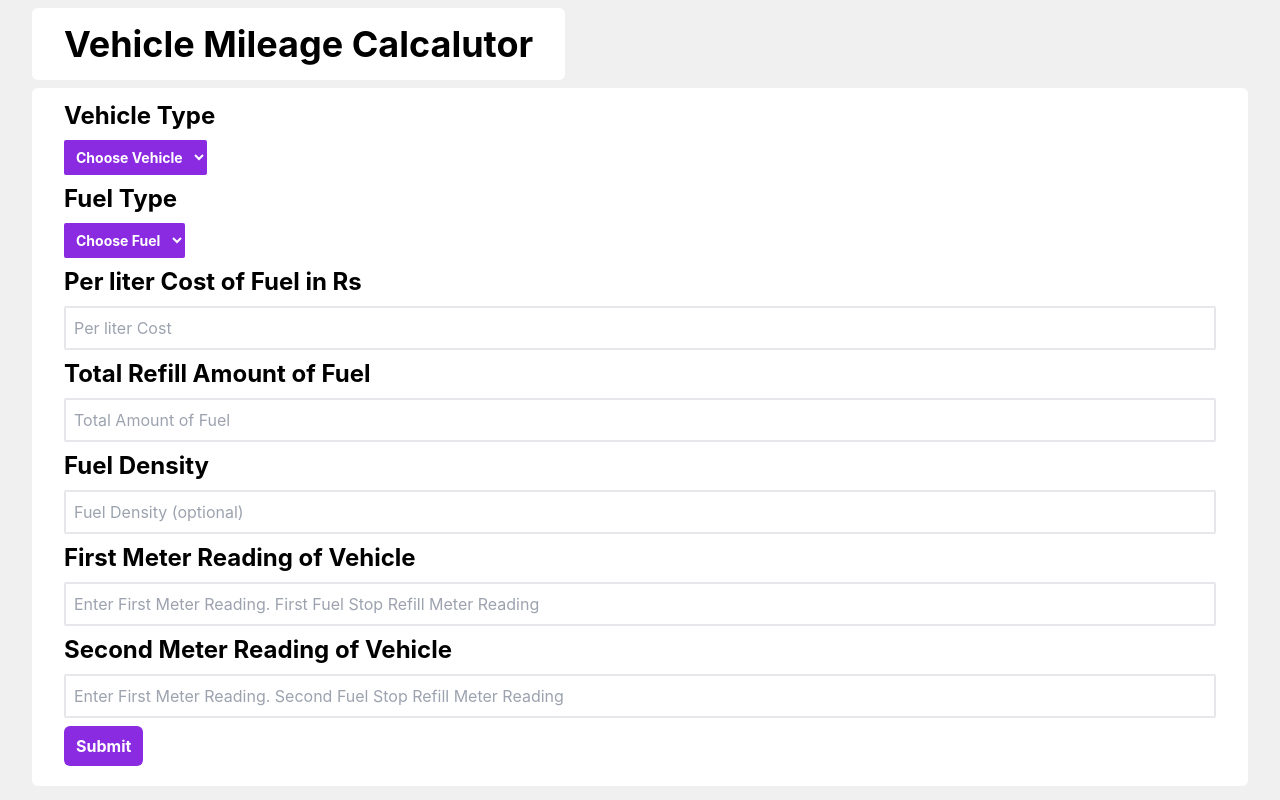
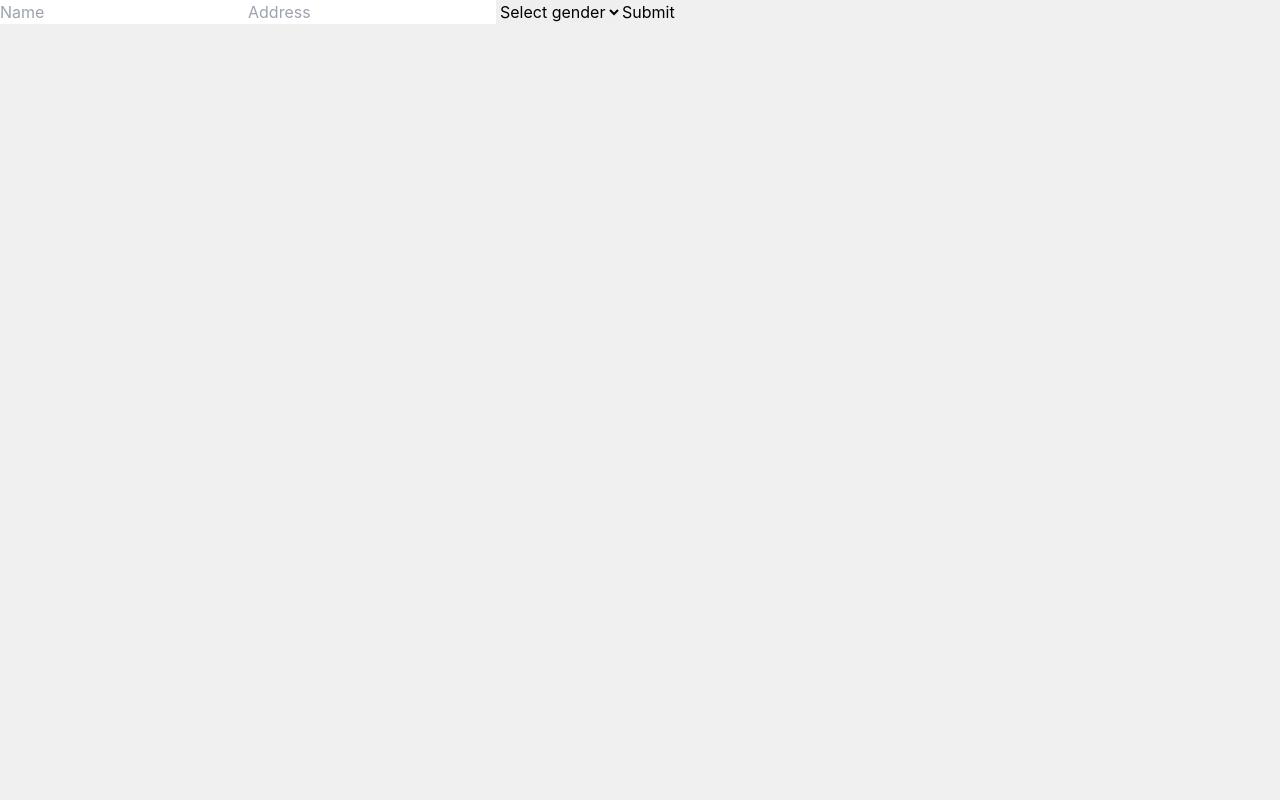
Before and after one commit to Manju1392k/SM-Vehicle-Mileage-Calculator, a React (Create React App) app: page / in a window 1280 px wide. Built offline with nearby package versions, Linux system fonts and the light colour scheme.

Commit message:
newversion1

```diff
--- a/src/components/Homepage.js
+++ b/src/components/Homepage.js
@@ -1,183 +1,36 @@
-import React, { useState, useEffect } from "react";
+import React, { useState } from 'react';
 
-import { ToastContainer, toast } from "react-toastify";
-import "react-toastify/dist/ReactToastify.css";
-
-import { Link } from "react-router-dom";
-
-export default function Home() {
-  const [VehiclData, setVehicledata] = useState({
-    Perlitercost: "",
-    Totalamount: "",
-    Density: "",
-    Firstmeterreading: "",
-    Secondmeterreading: "",
+function Home() {
+  const [form, setForm] = useState({
+    name: '',
+    address: '',
+    gender: ''
   });
 
-  useEffect(() => {
-    // Save formData to local storage whenever it changes
-    localStorage.setItem("VehiclData", JSON.stringify(VehiclData));
-  }, [VehiclData]);
-
-  const handleInputChange = (event) => {
-    const { name, value } = event.target;
-
-    // Check if the input value is a number or text
-    if (isNaN(value)) {
-      toast.info("Please enter value in numbers only");
-    } else {
-      setVehicledata({ ...VehiclData, [name]: value });
-    }
-  };
-
-  const [SelectVehicle, setSelectedvehicle] = useState("Not Selected");
-  const [SelectFuel, setSelectedfuel] = useState("Not Selected");
-
   const handleChange = (event) => {
-    setSelectedvehicle(event.target.value);
-  };
-  const handleChangetwo = (event) => {
-    setSelectedfuel(event.target.value);
+    setForm({
+      ...form,
+      [event.target.name]: event.target.value
+    });
   };
 
   const handleSubmit = (event) => {
     event.preventDefault();
-    localStorage.setItem("Vehicletype", SelectVehicle);
-    localStorage.setItem("Fueltype", SelectFuel);
-    console.log("Vehicle Type", SelectVehicle);
-    console.log("Fuel Type", SelectFuel);
-    console.log(
-      "Information abut fuel amount, density, first meter reading, second meter reading etc",
-      VehiclData
-    );
+    localStorage.setItem('formData', JSON.stringify(form));
   };
 
-  const allFieldsFilled = Object.values(VehiclData).every((field) => field !== '');
-
   return (
-    <div className="App">
-      <ToastContainer position="top-center" />
-      {/* Heading text. */}
-      <h1 className="text-4xl font-bold bg-white my-2 mx-8 py-4 px-8 w-max rounded-md">
-        Vehicle Mileage Calcalutor
-      </h1>
-
-      {/* Div for form.*/}
-      <div className="Mileageform mx-8 px-8 py-3 bg-white rounded-md">
-        <form onSubmit={handleSubmit}>
-          {/* Vehicle type input */}
-          <h1 className=" font-bold text-2xl mb-2">Vehicle Type</h1>
-          <select
-            name="vehicles"
-            id="vehicles"
-            className="bg-[#8A2BE2] outline-none rounded-sm text-sm text-white font-bold py-2 px-2"
-            value={SelectVehicle}
-            onChange={handleChange}
-          >
-            <option value="Not Selected">Choose Vehicle</option>
-            <option value="2 Wheeler">2 Wheeler</option>
-            <option value="4 Wheeler ">4 Wheeler </option>
-            <option value="Other Vehicle">Other Vehicle</option>
-          </select>
-
-          {/* Fuel type input */}
-          <h1 className=" font-bold text-2xl my-2">Fuel Type</h1>
-          <select
-            name="fuels"
-            id="fuels"
-            className="bg-[#8A2BE2] outline-none rounded-sm text-sm text-white font-bold py-2 px-2"
-            value={SelectFuel}
-            onChange={handleChangetwo}
-          >
-            <option value="Not Selected">Choose Fuel</option>
-            <option value="Petrol">Petrol</option>
-            <option value="Diesel">Diesel </option>
-            <option value="Other Fuel">Other Fuel</option>
-          </select>
-
-          {/* Per liter cost input */}
-          <h1 className=" font-bold text-2xl my-2">
-            Per liter Cost of Fuel in Rs
-          </h1>
-          <input
-            type="tel"
-            name="Perlitercost"
-            placeholder="Per liter Cost"
-            className="w-full px-2 py-2 rounded-sm outline-none border-2 focus:border-[#8A2BE2]"
-            value={VehiclData.Perlitercost}
-            onChange={handleInputChange}
-            required
-          />
-
-          {/* Total amount of fuel input */}
-          <h1 className=" font-bold text-2xl my-2">
-            Total Refill Amount of Fuel
-          </h1>
-          <input
-            type="tel"
-            name="Totalamount"
-            placeholder="Total Amount of Fuel"
-            className="w-full px-2 py-2 rounded-sm outline-none border-2 focus:border-[#8A2BE2]"
-            value={VehiclData.Totalamount}
-            onChange={handleInputChange}
-            required
-          />
-
-          {/* Fuel Density input */}
-          <h1 className=" font-bold text-2xl my-2">Fuel Density</h1>
-          <input
-            type="tel"
-            name="Density"
-            placeholder="Fuel Density (optional)"
-            className="w-full px-2 py-2 rounded-sm outline-none border-2 focus:border-[#8A2BE2]"
-            value={VehiclData.Density}
-            onChange={handleInputChange}
-          />
-
-          {/* First Meter Reading input */}
-          <h1 className=" font-bold text-2xl my-2">
-            First Meter Reading of Vehicle
-          </h1>
-          <input
-            type="tel"
-            name="Firstmeterreading"
-            placeholder="Enter First Meter Reading. First Fuel Stop Refill Meter Reading"
-            className="w-full px-2 py-2 rounded-sm outline-none border-2 focus:border-[#8A2BE2]"
-            value={VehiclData.Firstmeterreading}
-            onChange={handleInputChange}
-            required
-          />
-
-          {/* First Meter Reading input */}
-          <h1 className=" font-bold text-2xl my-2">
-            Second Meter Reading of Vehicle
-          </h1>
-          <input
-            type="tel"
-            name="Secondmeterreading"
-            placeholder="Enter First Meter Reading. Second Fuel Stop Refill Meter Reading"
-            className="w-full px-2 py-2 rounded-sm outline-none border-2 focus:border-[#8A2BE2]"
-            value={VehiclData.Secondmeterreading}
-            onChange={handleInputChange}
-            required
-          />
-
-{allFieldsFilled ? <Link to="/resultpage">
-            <input
-              type="Submit"
-              value="Submit"
-              className="bg-[#8A2BE2] text-white font-bold my-2 px-3 py-2 rounded-md cursor-pointer focus:bg-[#b05bff] hover:bg-[#75479f]"
-            />
-          </Link> :
-               <input
-               type="Submit"
-               value="Submit"
-               className="bg-[#8A2BE2] text-white font-bold my-2 px-3 py-2 rounded-md cursor-pointer focus:bg-[#b05bff] hover:bg-[#75479f]"
-             />
-          }
-
-        </form>
-      </div>
-    </div>
+    <form onSubmit={handleSubmit}>
+      <input type="text" name="name" onChange={handleChange} placeholder="Name" />
+      <input type="text" name="address" onChange={handleChange} placeholder="Address" />
+      <select name="gender" onChange={handleChange}>
+        <option value="">Select gender</option>
+        <option value="male">Male</option>
+        <option value="female">Female</option>
+      </select>
+      <button type="submit">Submit</button>
+    </form>
   );
 }
+
+export default Home;
--- a/src/components/Resutlpage.js
+++ b/src/components/Resutlpage.js
@@ -1,118 +1,12 @@
+/* eslint-disable no-unused-vars */
 
 import React, { useState, useEffect } from "react";
 
 export default function Resutlpage() {
-  const [vehicleData, setVehicleData] = useState(null);
-  const [VehicleType, setVehicleType] = useState(null);
-  const [FuelType, setFuelType] = useState(null);
-  // const [vehicleData, setVehicleData] = useState(null);
-
-  useEffect(() => {
-    // Get data from localStorage and set it to state
-    const storedData = localStorage.getItem('VehiclData');
-    const storedDatatwo = localStorage.getItem('Vehicletype');
-    const storedDatathree = localStorage.getItem('Fueltype');
-    if (storedData) {
-      // Parse the stringified data back into an object
-      setVehicleData(JSON.parse(storedData));
-    }
-    if (storedDatatwo) {
-      // Parse the stringified data back into an object
-      setVehicleType(JSON.stringify(storedDatatwo));
-    }
-    if (storedDatathree) {
-      // Parse the stringified data back into an object
-      setFuelType(JSON.stringify(storedDatathree));
-    }
-  }, []);
-
-  // Define an async function to calculate mileage per liter
-  async function calculateMileagePerLiter(vehicleData) {
-    try {
-      // Retrieve the Secondmeterreading value from local storage
-      // eslint-disable-next-line no-unused-vars
-      const secondMeterReading = await getSecondMeterReadingFromLocalStorage();
-
-      // Calculate totalMileage
-      const totalMileage = vehicleData.Secondmeterreading - vehicleData.Firstmeterreading;
-
-      // Calculate totalFuel
-      const totalFuel = vehicleData.Totalamount / vehicleData.Perlitercost;
-
-      // Calculate mileagePerLiter
-      const mileagePerLiter = totalMileage / totalFuel;
-
-      const mileageResultElement = document.getElementById('mileageResult');
-      const Totalmileagetwothrere = document.getElementById('Tmileage');
-      const Toatalfuelgetin = document.getElementById('totalFuel');
-
-      const wheelertype = document.getElementById('wheelertype');
-      const fueltype = document.getElementById('fueltype');
-      const Petroltextone = document.getElementById('Petroltextone');
-      const Petroltexttwo = document.getElementById('Petroltexttwo');
-
-      const Reusltvaluefour  = VehicleType.replace(/"/g, '');
-      const Resultsvaluefive  = FuelType.replace(/"/g, '');
-
-      wheelertype.textContent = Reusltvaluefour;
-      fueltype.textContent = Resultsvaluefive;
-      Petroltextone.textContent = Resultsvaluefive;
-      Petroltexttwo.textContent = Resultsvaluefive;
-
-      // Convert mileagePerLiter to an integer
-      const mileagePerLiterInteger = Math.floor(mileagePerLiter);
-      const TotalMileagetwo = Math.floor(totalMileage);
-      const Toatalfuelgetinthresre = Math.floor(totalFuel);
-
-      // Update the content of the element with the calculated value
-      mileageResultElement.textContent = mileagePerLiterInteger;
-      Totalmileagetwothrere.textContent = TotalMileagetwo.toFixed(2);
-      Toatalfuelgetin.textContent = Toatalfuelgetinthresre.toFixed(2);
-
-
-
-      return mileagePerLiter;
-    } catch (error) {
-      console.error("Error fetching Secondmeterreading from local storage:", error);
-      throw error;
-    }
-  }
-
-
-  // Call the async function
-  calculateMileagePerLiter(vehicleData)
-    .then((result) => {
-      console.log("Mileage per liter:", result);
-    })
-    .catch((error) => {
-      console.error("Error calculating mileage per liter:", error);
-    });
-
-  // Simulate fetching Secondmeterreading from local storage
-  async function getSecondMeterReadingFromLocalStorage() {
-    // Simulate an asynchronous delay (e.g., fetching from local storage)
-    await new Promise((resolve) => setTimeout(resolve, 1000));
-    // Return a sample value (replace with actual local storage retrieval logic)
-    return 12000;
-  }
 
   return (
     <>
-      {vehicleData ?
-        <div>
-          <p>Vehicle Type: <span id="wheelertype"></span></p>
-          <p>Fuel Type: <span id="fueltype"></span></p>
-          <p><span id="Petroltextone"></span> per liter cost: {vehicleData.Perlitercost} Rs</p>
-          <p><span id="Petroltexttwo"></span> Density: {vehicleData.Density}</p>
-          <p>Total Amount Refill in Tank: {vehicleData.Totalamount} Rs</p>
-          <p>Total Mileage: <span id="Tmileage"></span> Kms</p>
-          <p>Per Liter Mileage: <span id="mileageResult"></span> Rs</p>
-          <p>Total Fuel get in tank:  <span id="totalFuel"></span>  L</p>
-          {/* Add more fields as necessary */}
-        </div>
-        :
-        <div>Fill the details properly</div>
-      }
+
     </>
   )
 }
```
